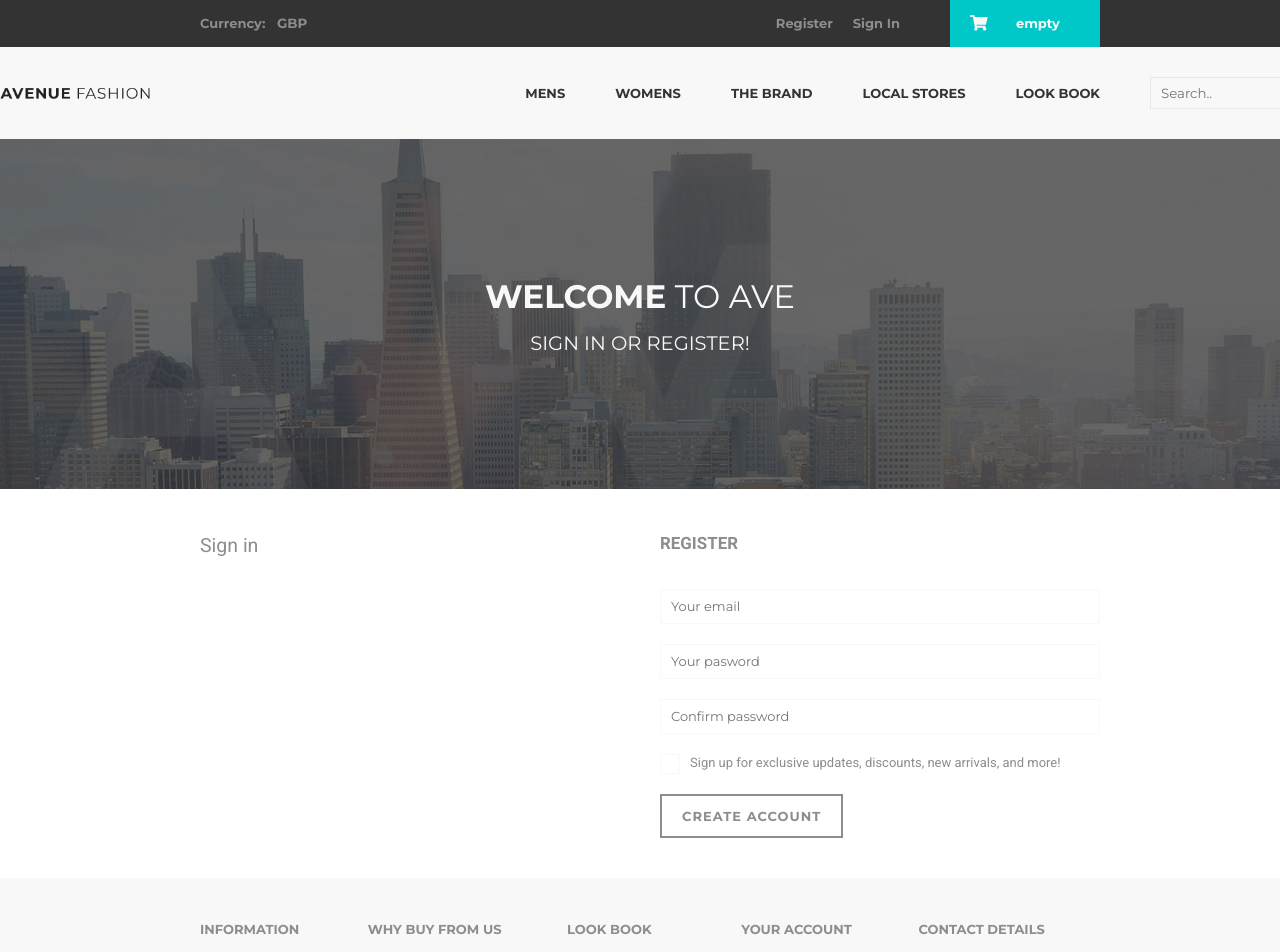
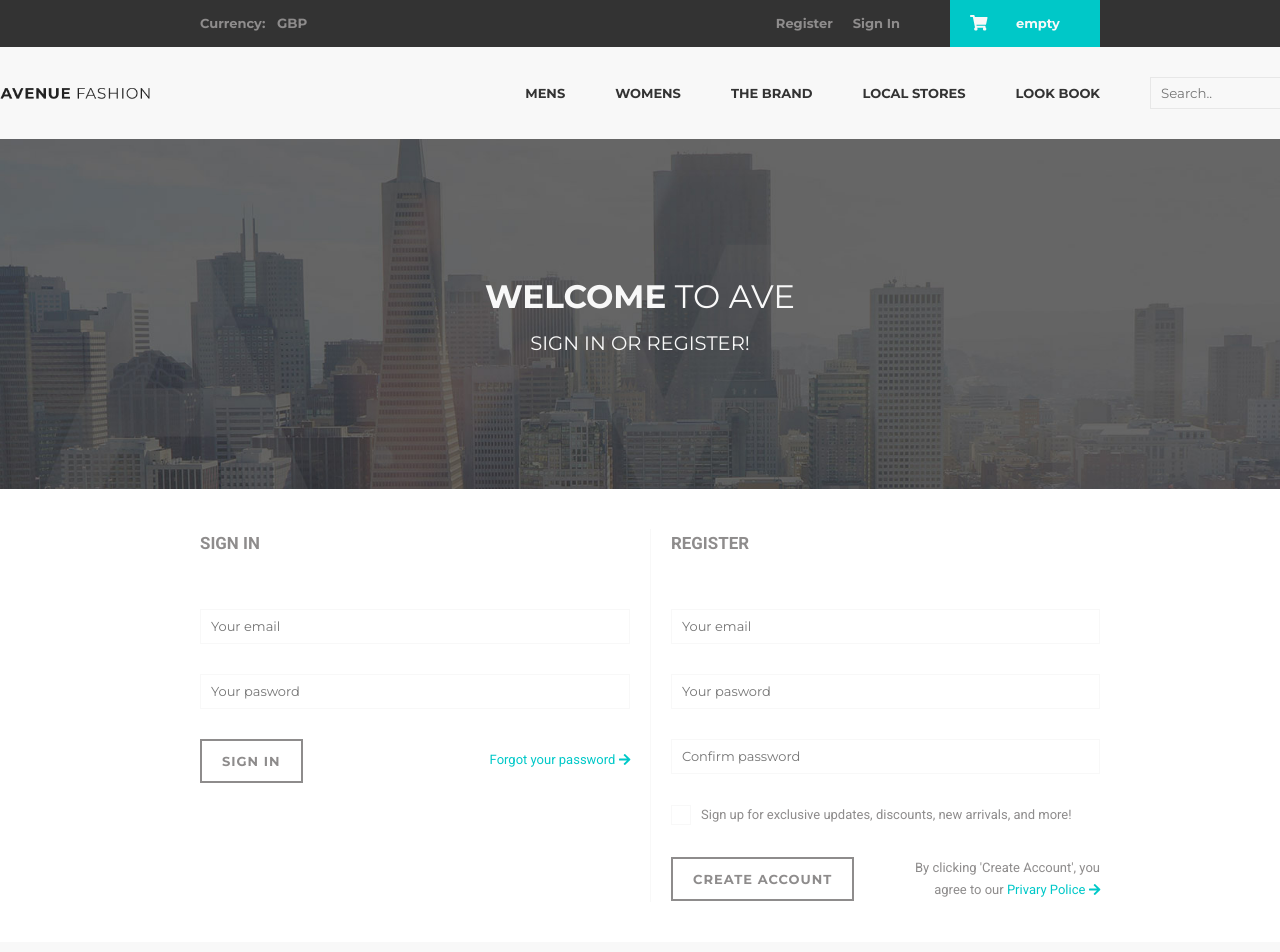
Before and after one commit to mari342e/mini-project-website, a Vue app: page /signin-register in a window 1280 px wide. Shown: the top 952 px of the page. Built offline with nearby package versions, Linux system fonts and the light colour scheme.

Commit message:
Updating SignIn + Register forms

```diff
--- a/src/App.vue
+++ b/src/App.vue
@@ -85,7 +85,7 @@ h3 {
   color: $text-color;
 }
 
-.button {
+.btn {
   color: $text-color;
   font-family: 'Montserrat', sans-serif;
   font-weight: 700;
--- a/src/components/RegisterAccount.vue
+++ b/src/components/RegisterAccount.vue
@@ -18,7 +18,12 @@
           <input type="checkbox" name="signup-checkbox" value="yes" v-model="signupCheckbox">
           <label for="signup-checkbox">Sign up for exclusive updates, discounts, new arrivals, and more!</label>
         </div>
-        <button class="button" type="submit">Create account</button>
+        <div class="button">
+          <button class="btn" type="submit">Create account</button>
+          <div class="button__statement">
+            By clicking 'Create Account', you agree to our <a href="#">Privary Police <font-awesome-icon icon="arrow-right" /></a>
+          </div>
+        </div>
       </form>
     </template>
     <template v-else>
@@ -42,7 +47,6 @@ export default {
     signup() {
       this.$validator.validate().then(result => {
         if (result) {
-          alert("You are now registered");
           this.submitted = true;
         }
       });
--- a/src/components/SignIn.vue
+++ b/src/components/SignIn.vue
@@ -1,5 +1,47 @@
 <template>
-  <div>
-    <h2>Sign in</h2>
-  </div>
+  <main>
+    <h3>Sign in</h3>
+      <template v-if="!submitted">
+        <form @submit.prevent="signin()" novalidate>
+          <div>
+            <input type="email" placeholder="Your email" name="email" v-model.lazy="email" v-validate="'required|email'">
+            <p class="error-msg" v-show="errors.has('email')">{{ errors.first("email") }}</p>
+          </div>
+          <div>
+            <input type="password" placeholder="Your pasword" name="password" v-model="password" v-validate="'required'">
+            <p class="error-msg" v-show="errors.has('password')">{{ errors.first("password") }}</p>
+          </div>
+          <div class="button">
+            <button class="btn" type="submit">Sign in</button>
+            <div class="button__statement">
+              <a href="#">Forgot your password <font-awesome-icon icon="arrow-right" /></a>
+            </div>
+          </div>
+        </form>
+      </template>
+      <template v-else>
+        <p>You are now logged in.</p>
+      </template>
+    </main>
 </template>
+
+<script>
+export default {
+  data() {
+    return {
+      email: '',
+      password: '',
+      submitted: false
+    };
+  },
+  methods: {
+    signin() {
+      this.$validator.validate().then(result => {
+        if (result) {
+          this.submitted = true;
+        }
+      });
+    }
+  }
+};
+</script>
--- a/src/main.js
+++ b/src/main.js
@@ -2,12 +2,12 @@ import Vue from 'vue'
 import App from './App.vue'
 import router from './router'
 import { library } from '@fortawesome/fontawesome-svg-core'
-import { faShoppingCart, faAngleDown } from '@fortawesome/free-solid-svg-icons'
+import { faShoppingCart, faAngleDown, faArrowRight } from '@fortawesome/free-solid-svg-icons'
 import { faFacebookF, faInstagram, faTwitter, faPinterest } from '@fortawesome/free-brands-svg-icons'
 import { FontAwesomeIcon } from '@fortawesome/vue-fontawesome'
 import VeeValidate from 'vee-validate'
 
-library.add(faShoppingCart, faAngleDown, faFacebookF, faInstagram, faTwitter, faPinterest)
+library.add(faShoppingCart, faAngleDown, faArrowRight, faFacebookF, faInstagram, faTwitter, faPinterest)
 Vue.component('font-awesome-icon', FontAwesomeIcon)
 Vue.use(VeeValidate)
 Vue.config.productionTip = false
--- a/src/router.js
+++ b/src/router.js
@@ -28,7 +28,7 @@ export default new Router({
     },
     {
       path: '/product',
-      name: 'about',
+      name: 'product',
       component: Product
     }
   ]
--- a/src/views/SignInRegister.vue
+++ b/src/views/SignInRegister.vue
@@ -7,7 +7,7 @@
     <div class="container">
       <div class="forms">
         <sign-in class="forms__item"/>
-        <register-account class="forms__item"/>
+        <register-account class="forms__item forms__item--last"/>
       </div>
     </div>
   </main>
@@ -34,7 +34,13 @@ export default {
   padding: 40px 0;
 
   &__item {
-    width: 440px;
+    width: 450px;
+    padding: 0 20px 0 0;
+
+    &--last {
+      border-left: 1px solid $light-accent-color;
+      padding: 0 0 0 20px;
+    }
   }
 
   input {
@@ -45,7 +51,7 @@ export default {
     border-radius: 0;
     -webkit-appearance: none;
     padding: 5px 10px;
-    margin: 10px 0;
+    margin: 30px 0 0;
     width: 100%;
     height: 35px;
 
@@ -59,13 +65,13 @@ export default {
     display: flex;
     justify-content: flex-start;
     align-items: center;
-    margin-bottom: 10px;
+    margin: 30px 0 0 ;
 
     input[type=checkbox]{
       padding: 0;
-      margin: 10px 10px 10px 0;
       width: 20px;
       height: 20px;
+      margin: 0 10px 0 0 ;
 
       &:checked {
         background-color: $accent-color;
@@ -77,5 +83,17 @@ export default {
     color: firebrick;
     font-weight: bold;
   }
+
+  .button {
+    display: flex;
+    justify-content: space-between;
+    align-items: center;
+    margin-top: 30px;
+
+    &__statement {
+      width: 50%;
+      text-align: right;
+    }
+  }
 }
 </style>
```
